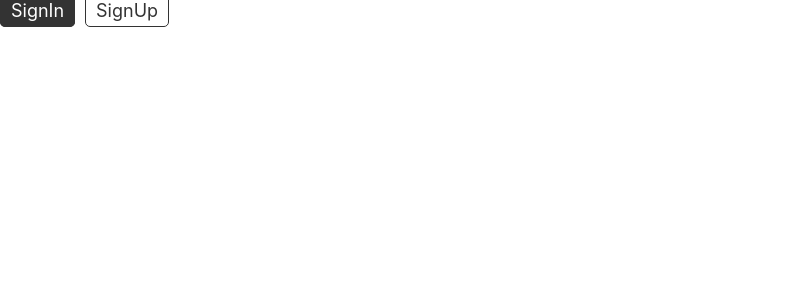
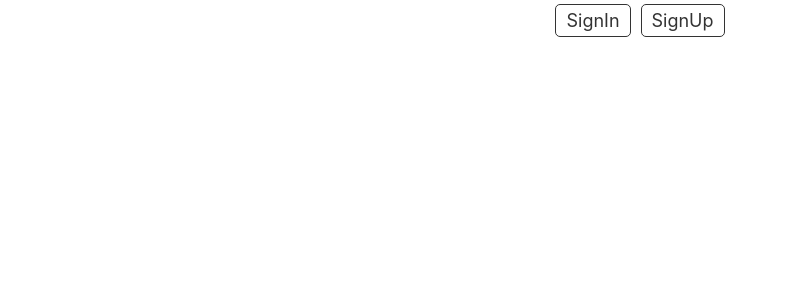
Before and after one commit to shen102/ORDER2GO, a React (Create React App) app in the folder myreactproj/: page / in a window 1280 px wide. Shown: the top 300 px of the page, without its empty margins (0-788 px from the left). Built offline with nearby package versions, Linux system fonts and the light colour scheme.

Commit message:
Update Header.module.css

```diff
--- a/myreactproj/src/Components/Header.module.css
+++ b/myreactproj/src/Components/Header.module.css
@@ -2,7 +2,9 @@
 
   .right {
     display: flex;
+    padding-top: 10px;
     align-items: center;
+    justify-content: center;
   }
 
   .menu {
@@ -16,12 +18,11 @@
     gap: 10px;
     margin: 0;
     padding: 0;
-    justify-content: center;
-    align-items: center;
   }
 
   .menu ul li {
     font-size: 18px;
+
   }
 
   .signinLink,
@@ -31,6 +32,7 @@
     padding: 5px 10px;
     border: 1px solid #333;
     border-radius: 5px;
+
   }
 
   .signinLink:hover,
```
